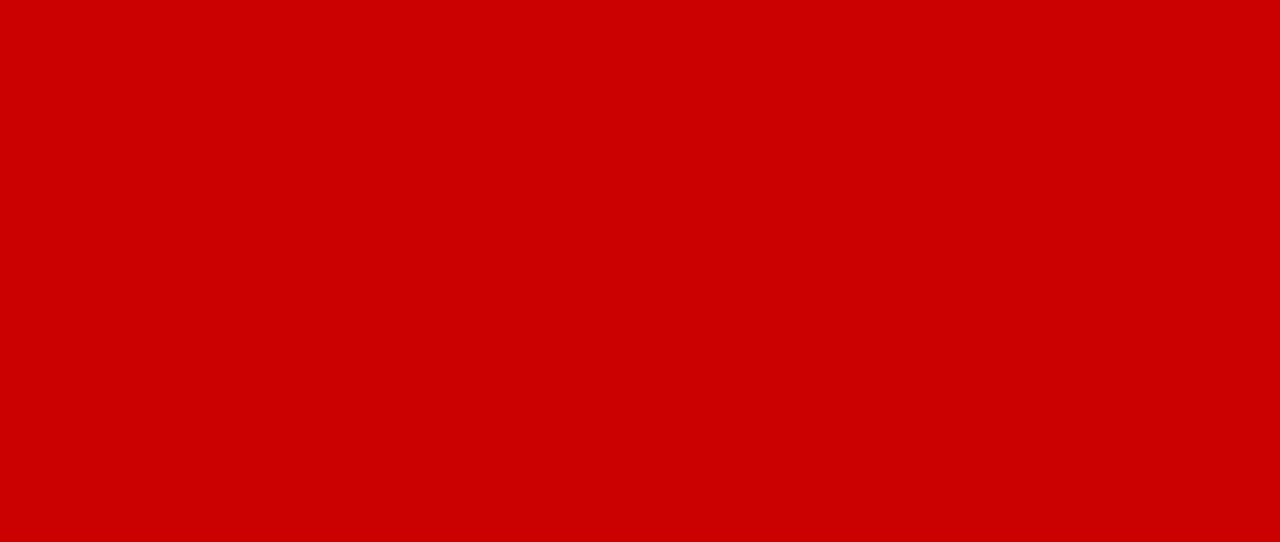
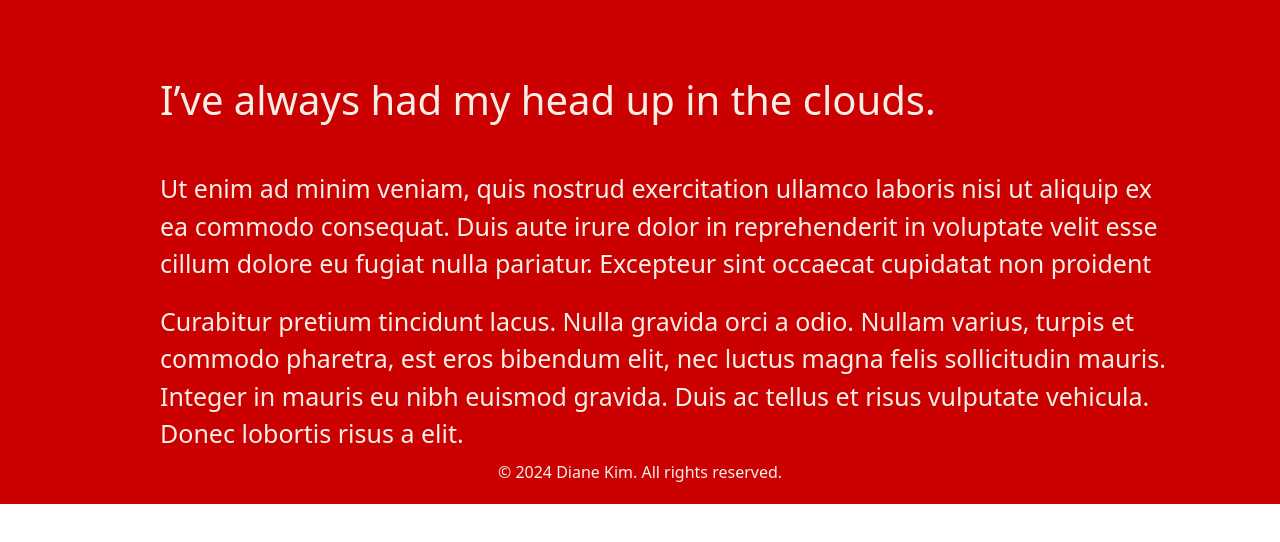
Before and after one commit to di4nekim/di4nekim, a Next.js app: page / in a window 1280 px wide. Shown: the part 1760-2302 px from the top of the page. Built offline with nearby package versions, Linux system fonts and the light colour scheme.

Commit message:
Cleanup of landing, about section

```diff
--- /dev/null
+++ b/src/app/components/Footer.js
@@ -0,0 +1,13 @@
+import React from 'react';
+
+const Footer = () => {
+  return (
+    <footer
+      className='flex justify-center items-center h-16 bg-mainRed text-mainBeige'
+    >
+      <p>&copy; {new Date().getFullYear()} Diane Kim. All rights reserved.</p>
+    </footer>
+  );
+};
+
+export default Footer;
--- a/src/app/components/SmoothScroll.js
+++ b/src/app/components/Landing.js
@@ -4,11 +4,10 @@ import { useRef } from "react";
 import Header from "./Header.js";
 import { motion, useTransform, useMotionValueEvent, useScroll } from 'framer-motion' // importing properly
 
-export const SmoothScroll = () => {
+export const Landing = () => {
 
   return(
-    <div className="h-[500vh] bg-[var(--main-red)]">
-      <Header />
+    <div className="h-[275vh] bg-[var(--main-red)]">
       <Hero />
     </div>
   );
@@ -90,6 +89,10 @@ const Cloud = ({className, src, start, end}) => {
   )
 }
 
+const ABOUT_HOOK = "I’ve always had my head up in the clouds.";
+const ABOUT_P1 = "Ut enim ad minim veniam, quis nostrud exercitation ullamco laboris nisi ut aliquip ex ea commodo consequat. Duis aute irure dolor in reprehenderit in voluptate velit esse cillum dolore eu fugiat nulla pariatur. Excepteur sint occaecat cupidatat non proident";
+const ABOUT_P2 = "Curabitur pretium tincidunt lacus. Nulla gravida orci a odio. Nullam varius, turpis et commodo pharetra, est eros bibendum elit, nec luctus magna felis sollicitudin mauris. Integer in mauris eu nibh euismod gravida. Duis ac tellus et risus vulputate vehicula. Donec lobortis risus a elit.";
+
 const About = () => {
   return(
     <section
@@ -102,10 +105,39 @@ const About = () => {
         initial={{ opacity: 0, y: 50 }}
         whileInView={{ opacity: 1, y: 0 }}
         transition={{ease: "easeInOut", duration: 1}}
-        className="mb-20 text-[100px] font-medium"
+        className="mb-20 text-title font-medium"
       >
         about me
       </motion.h1>
+
+      <motion.p
+        initial={{ opacity: 0, y: 50 }}
+        whileInView={{ opacity: 1, y: 0 }}
+        transition={{ease: "easeInOut", duration: 1}}
+        className="mb-10 text-subtitle font-medium"
+      >
+        {ABOUT_HOOK}
+      </motion.p>
+
+      <motion.p
+        initial={{ opacity: 0, y: 50 }}
+        whileInView={{ opacity: 1, y: 0 }}
+        transition={{ease: "easeInOut", duration: 1}}
+        className="mb-5 text-paragraph font-normal"
+      >
+        {ABOUT_P1}
+      </motion.p>
+
+      <motion.p
+        initial={{ opacity: 0, y: 50 }}
+        whileInView={{ opacity: 1, y: 0 }}
+        transition={{ease: "easeInOut", duration: 1}}
+        className="mb-5 text-paragraph font-normal"
+      >
+        {ABOUT_P2}
+      </motion.p>
+
+
     </section>
   )
 }
--- a/src/app/globals.css
+++ b/src/app/globals.css
@@ -13,7 +13,9 @@
   --font-weight-medium: 500;
   --font-weight-semibold: 600;
   --font-weight-bold: 700;
-  --font-title-size: 128px;
+  --font-title-size: 100px;
+  --font-subtitle-size: 40px;
+  --font-paragraph-size: 25px;
   --font-navbar-size: 20px;
 }
 
@@ -23,9 +25,3 @@
     --foreground: #ededed; */
   }
 }
-
-body {
-  /* color: var(--foreground);
-  background: var(--background); */
-  /* font-family: Arial, Helvetica, sans-serif; */
-}
--- a/src/app/page.js
+++ b/src/app/page.js
@@ -1,11 +1,14 @@
-import Image from "next/image";
+import { Landing } from "./components/Landing.js";
 import Header from "./components/Header.js";
-import { SmoothScroll } from "./components/SmoothScroll.js";
+import Footer from './components/Footer.js';
+import '@/app/globals.css';
 
 export default function Home() {
   return (
     <div>
-      <SmoothScroll />
+      <Header />
+      <Landing />
+      <Footer />
     </div>
   );
 }
--- a/tailwind.config.js
+++ b/tailwind.config.js
@@ -13,6 +13,11 @@ module.exports = {
         mainRed: "var(--main-red)",
         mainBeige: "var(--main-beige)",
       },
+      fontSize: {
+        title: "var(--font-title-size)",
+        subtitle: "var(--font-subtitle-size)",
+        paragraph: "var(--font-paragraph-size)",
+      }
     },
   },
   plugins: [],
```
Also changed, not shown: 2 other files (tests, documents, lock files or other folders).
